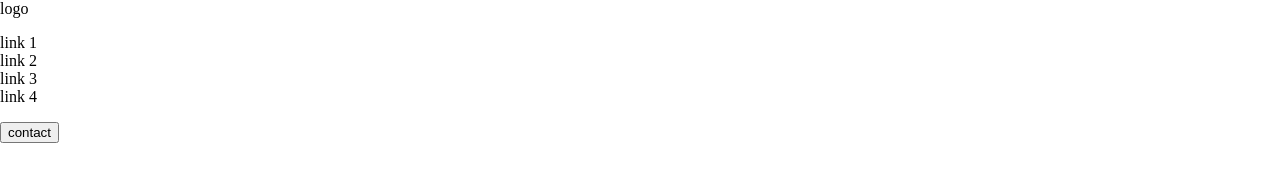
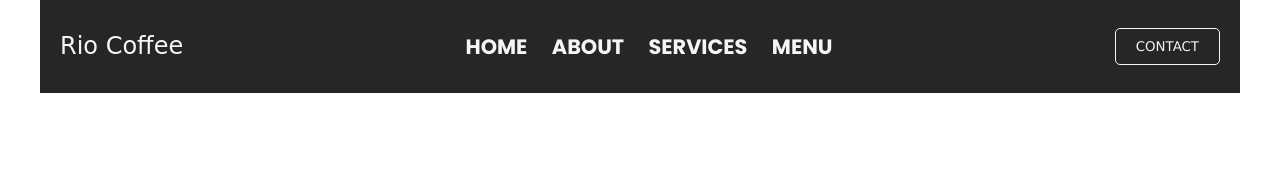
Before and after one commit to freshjsftm/flex_practice_2, a plain HTML site: page index.html in a window 1280 px wide. Drawn offline with Linux system fonts and the light colour scheme.

Commit message:
Finish navigation bar

```diff
--- a/assets/css/style.css
+++ b/assets/css/style.css
@@ -0,0 +1,41 @@
+:root {
+  --main-color-light: whitesmoke;
+  --main-color-dark: #262626;
+}
+
+.header {
+  display:flex;
+  flex-wrap: wrap;
+  justify-content:space-between;
+  align-items: center;
+  max-width: 1200px;
+  margin:auto;
+  background-color: var(--main-color-dark);
+  color: var(--main-color-light);
+}
+
+.logo{
+  font-size: 1.5em;
+  font-family: cursive;
+  text-transform: capitalize;
+}
+.nav{
+  font-family: 'Poppins', sans-serif;
+  font-size: 1.3em;
+}
+.nav-list-item {
+  display: inline-block;
+  padding: 0 10px;
+}
+.contact-btn {
+  background-color: inherit;
+  border: 1px solid var(--main-color-light);
+  border-radius: 5px;
+  font-family: 'Lucida Sans', 'Lucida Sans Regular', 'Lucida Grande', 'Lucida Sans Unicode', Geneva, Verdana, sans-serif
+}
+.uppercase {
+  text-transform: uppercase;
+}
+.padding {
+  padding: 10px 20px;
+}
--- a/index.html
+++ b/index.html
@@ -4,21 +4,24 @@
   <meta charset="UTF-8">
   <meta http-equiv="X-UA-Compatible" content="IE=edge">
   <meta name="viewport" content="width=device-width, initial-scale=1.0">
+  <link rel="preconnect" href="https://fonts.googleapis.com">
+  <link rel="preconnect" href="https://fonts.gstatic.com" crossorigin>
+  <link href="https://fonts.googleapis.com/css2?family=Poppins:wght@700&display=swap" rel="stylesheet">
   <link rel="stylesheet" href="./assets/css/reset.css">
   <link rel="stylesheet" href="./assets/css/style.css">
   <title>Flexbox responsive homework</title>
 </head>
-  <header class="header">
-    <div class="logo"><a href="">logo</a></div>
+  <header class="header padding">
+    <div class="logo"><a href="">rio coffee</a></div>
     <nav class="nav">
-      <ul class="nav-list">
-        <li class="nav-list-item"><a href="" class="nav-list-link">link 1</a></li>
-        <li class="nav-list-item"><a href="" class="nav-list-link">link 2</a></li>
-        <li class="nav-list-item"><a href="" class="nav-list-link">link 3</a></li>
-        <li class="nav-list-item"><a href="" class="nav-list-link">link 4</a></li>
+      <ul class="nav-list uppercase">
+        <li class="nav-list-item"><a href="" class="nav-list-link">home</a></li>
+        <li class="nav-list-item"><a href="" class="nav-list-link">about</a></li>
+        <li class="nav-list-item"><a href="" class="nav-list-link">services</a></li>
+        <li class="nav-list-item"><a href="" class="nav-list-link">menu</a></li>
       </ul>
     </nav>
-    <button class="contact-btn"><a href="" class="contact-link"></a>contact</button>
+    <button class="contact-btn uppercase padding"><a href="" class="contact-link"></a>contact</button>
   </header>
   <main class="main"></main>
 </body>
```
